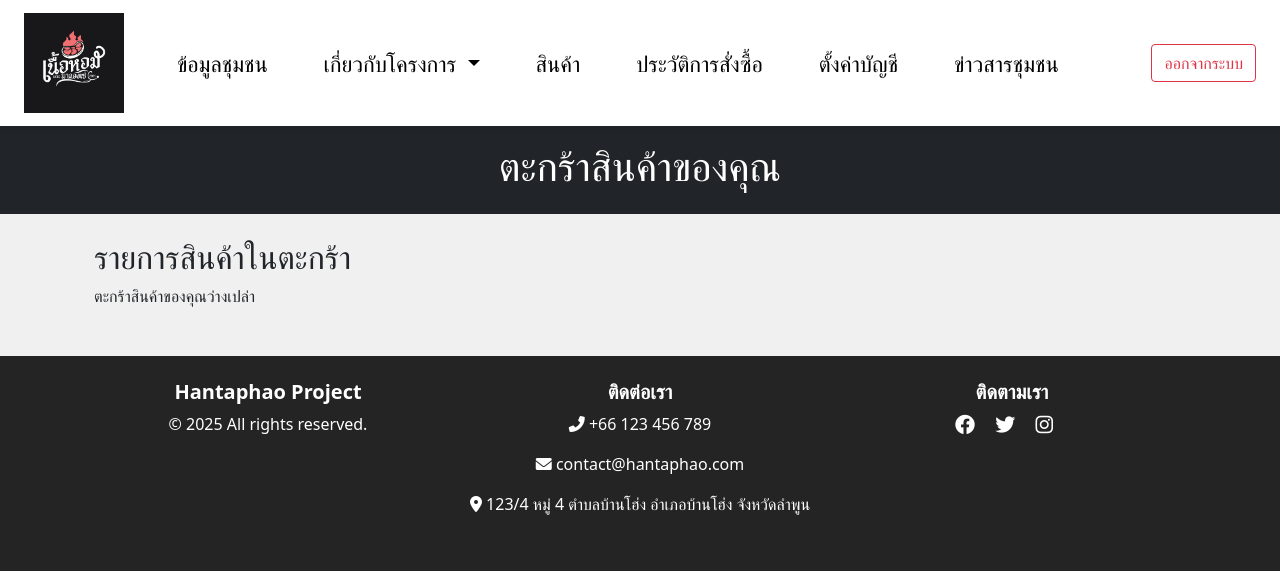
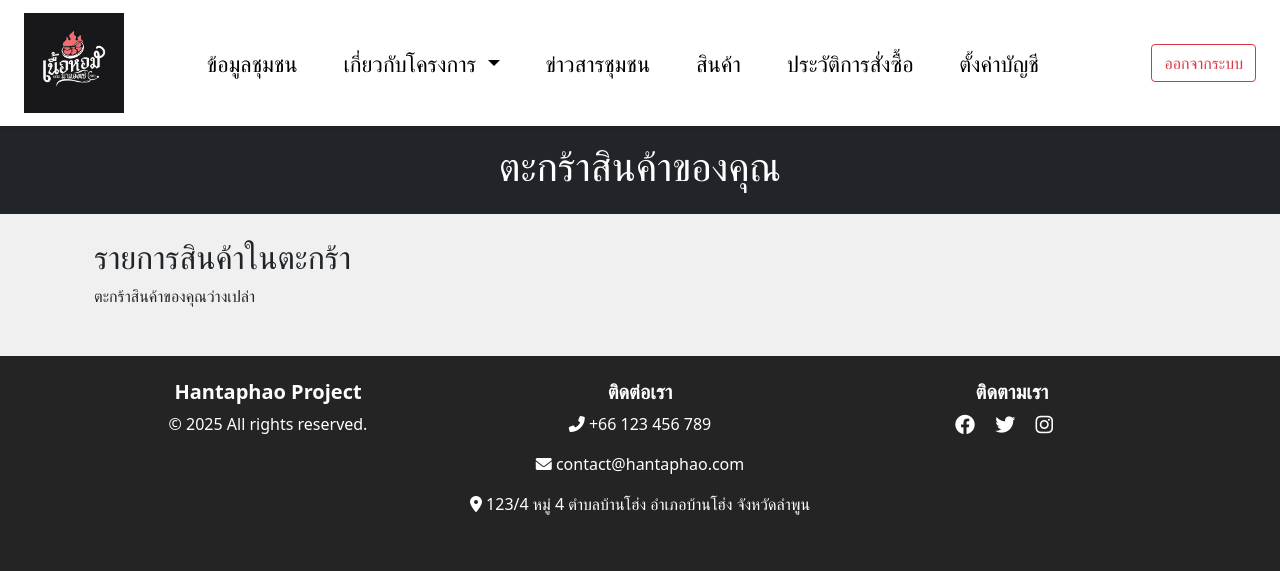
Before and after one commit to DarkNess1903/Hantaphao, a PHP site: page /cart.php in a window 1280 px wide. Shown: the top 571 px of the page. Run offline with PHP 8.4, Linux system fonts and the light colour scheme; the visitor is signed in with stand-in values (Sample User, id 1); data that the repository does not hold is empty.

Commit message:
Update topnavbar.php

```diff
--- a/topnavbar.php
+++ b/topnavbar.php
@@ -26,7 +26,7 @@ include 'connectDB.php'; // เชื่อมต่อฐานข้อมู
         display: flex;
         justify-content: center;
         width: 100%;
-        gap: 4%;
+        gap: 3%;
     }
     .nav-item {
         text-align: center;
@@ -117,15 +117,16 @@ include 'connectDB.php'; // เชื่อมต่อฐานข้อมู
                         </ul>
                     </li>
                     <li class="nav-item">
+                        <a class="nav-link text-dark" href="#">ข่าวสารชุมชน</a>
+                    </li>
+                    <li class="nav-item">
                         <a class="nav-link text-dark" href="product.php">สินค้า</a>
                     </li>
                     <?php if (isset($_SESSION['customer_id'])): ?>
                         <li class="nav-item"><a class="nav-link text-dark" href="order_history.php">ประวัติการสั่งซื้อ</a></li>
                         <li class="nav-item"><a class="nav-link text-dark" href="profile.php">ตั้งค่าบัญชี</a></li>
                     <?php endif; ?>
-                    <li class="nav-item">
-                        <a class="nav-link text-dark" href="#">ข่าวสารชุมชน</a>
-                    </li>
+
                     <li class="nav-item"><a class="nav-link text-dark"> </a></li>
                 </ul>
                 <?php
```
